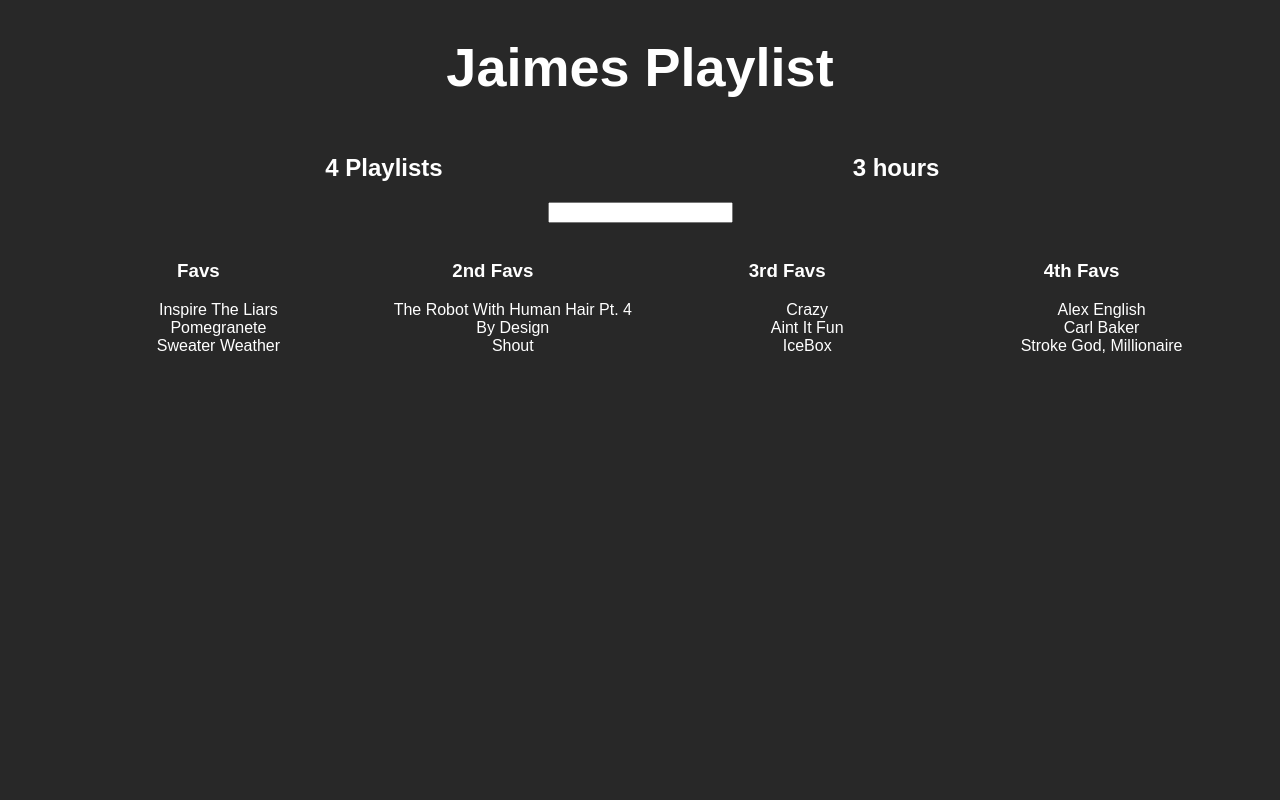
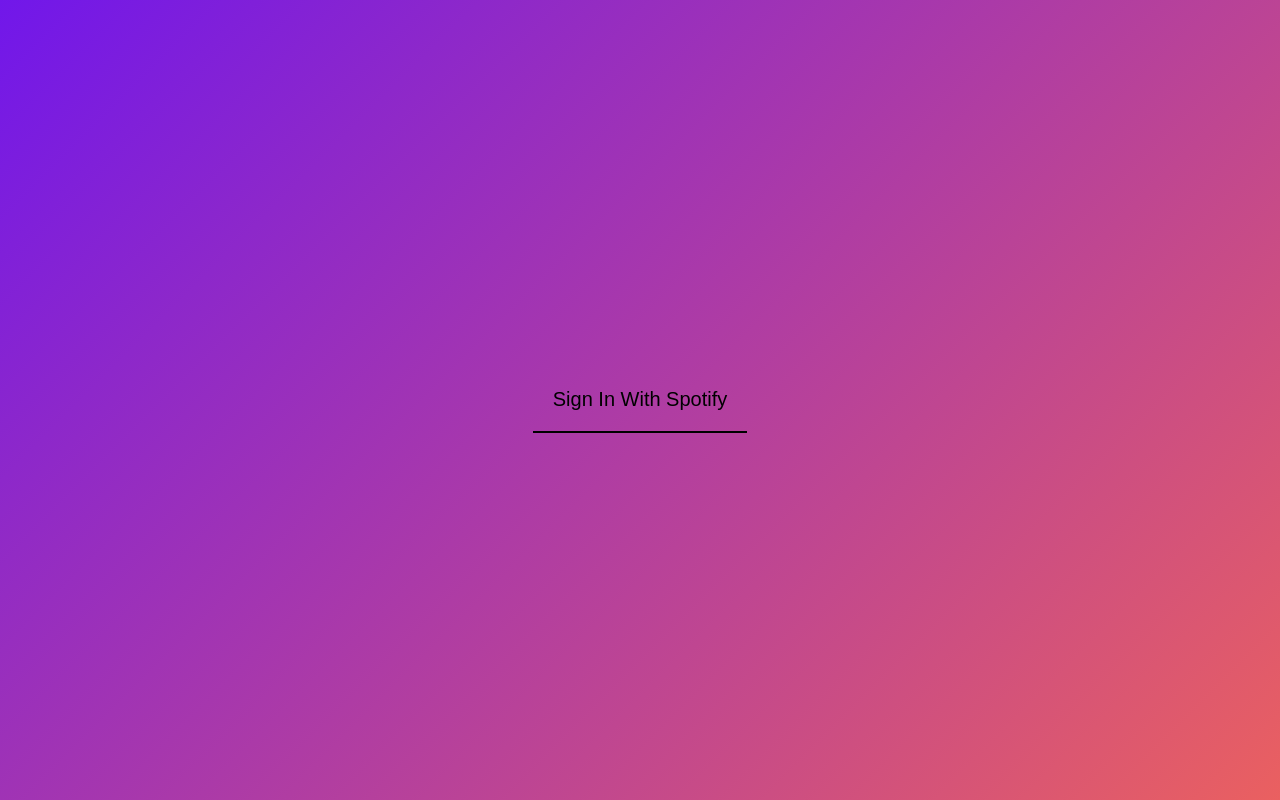
Before and after one commit to jduran616/nu-playlist, a React (Create React App) app: page / in a window 1280 px wide. Built offline with nearby package versions, Linux system fonts and the light colour scheme.

Commit message:
added user logins

```diff
--- a/src/App.js
+++ b/src/App.js
@@ -5,85 +5,40 @@
 let defaultStyle = {
     color: defaultTextColor
 };
-let fakeSer = {
-  user: {
-    name: 'Jaime',
-    playlists: [
-      {
-        name: 'Favs',
-        songs: [
-          {
-            name: 'Inspire The Liars',
-            duration: 1234
-          },
-          {
-            name: 'Pomegranete',
-            duration: 234
-          },
-          {
-            name: 'Sweater Weather',
-            duration: 120
-          }]
-      },
-      {
-        name: '2nd Favs',
-        songs: [
-          {
-            name: 'The Robot With Human Hair Pt. 4',
-            duration: 321
-          },
-          {
-            name: 'By Design',
-            duration: 876
-          },
-          {
-            name: 'Shout',
-            duration: 2354
-          }
-        ]
-      },
-      {
-        name: '3rd Favs',
-        songs: [
-          {
-            name: 'Crazy',
-            duration: 567
-          },
-          {
-            name: 'Aint It Fun',
-            duration: 2345
-          },
-          {
-            name: 'IceBox',
-            duration: 876
-          }
-        ]
-      },
-      {
-        name: '4th Favs',
-        songs: [
-          {
-            name: 'Alex English',
-            duration: 854
-          },
-          {
-            name: 'Carl Baker',
-            duration: 777
-          },
-          {
-            name: 'Stroke God, Millionaire',
-            duration: 666
-          }
-        ]
-      }
-    ]
-  }
-};
+// let fakeSer = {
+//   user: {
+//     name: 'Jaime',
+//     playlists: [
+//       {
+//         name: 'Favs',
+//         songs: [
+//           {
+//             name: 'Inspire The Liars',
+//             duration: 1234
+//           },
+//           {
+//             name: 'Pomegranete',
+//             duration: 234
+//           },
+//           {
+//             name: 'Sweater Weather',
+//             duration: 120
+//           }
+//         ]
+//       }
+//     ]
+//   }
+// };
 
 class PlaylistCounter extends Component {
   render() {
     return (
-      <div style={{...defaultStyle, width: "40%", display: 'inline-block'}}>
+      <div style={
+        {...defaultStyle,
+          'width': '40%',
+          'display': 'inline-block'
+        }
+      }>
         <h2>{this.props.playlists.length} Playlists</h2>
       </div>
     );
@@ -94,14 +49,20 @@
   render() {
     let allSongs = this.props.playlists.reduce((songs, eachPlaylist) => {
       return songs.concat(eachPlaylist.songs)
-    }, [])
+    }, []);
 
     let totalDuration = allSongs.reduce((sum, eachSong) => {
       return (sum + eachSong.duration)
-    }, 0)
+    }, 0);
 
     return (
-      <div style={{...defaultStyle, width: "40%", display: 'inline-block'}}>
+      <div style={
+        {
+          ...defaultStyle,
+          'width': '40%',
+          'display': 'inline-block'
+        }
+      }>
         <h2>{Math.round(totalDuration/3600)} hours</h2>
       </div>
     );
@@ -111,8 +72,13 @@
 class Filter extends Component {
   render() {
     return(
-      <div style={{...defaultStyle}}>
-        <img/>
+      <div style={
+        {
+          ...defaultStyle,
+          'padding': '20px',
+          'margin': '5px'
+        }
+      }>
         <input type="text" onKeyUp={event => this.props.onTextChange(event.target.value)}/>
       </div>
     );
@@ -121,13 +87,42 @@
 
 class Playlist extends Component {
   render() {
+    let playlist = this.props.playlist;
     return(
-      <div style={{...defaultStyle, width: '23%', display: 'inline-block'}}>
-        <img />
-        <h3 style={{'text-align':'center'}}>{this.props.playlist.name}</h3>
-        <ul>
-          {this.props.playlist.songs.map(song =>
-            <li style={{'text-align':'center', 'list-style':'none'}}>{song.name}</li>
+      <div style={
+        {...defaultStyle,
+          'width': '23%',
+          'display': 'inline-block',
+          'padding': '5px',
+          'verticalAlign': 'middle'
+        }
+      }>
+        <img src={playlist.imageUrl} style={
+          {
+            'height': '64px',
+            'marginTop': '5px'
+          }
+        }/>
+
+        <h3 style={
+          {
+            'textAlign':'center'
+          }
+        }>{playlist.name}</h3>
+
+        <ul style={
+          {
+            'margin': '10px'
+          }
+        }>
+          {playlist.songs.map(song =>
+            <li style={
+              {
+                'textAlign':'center',
+                'listStyle':'none',
+                'paddingTop': '10px'
+              }
+            }>{song.name}</li>
           )}
         </ul>
       </div>
@@ -139,37 +134,85 @@
   constructor() {
     super();
     this.state = {
-      serverData: {},
       filterString: ''
     }
   };
   componentDidMount() {
-    setTimeout(() => {
-      this.setState({serverData: fakeSer});
-    }, 1000);
+    let parsed = new URLSearchParams(window.location.search).get('access_token');
+
+    if(!parsed)
+      return;
+
+    fetch('https://api.spotify.com/v1/me', {
+      headers: {'Authorization' : 'Bearer ' + parsed}
+    }).then(response => response.json())
+    .then(data => this.setState({
+      user: {
+        name: data.display_name
+      }
+    }));
+
+    fetch('https://api.spotify.com/v1/me/playlists', {
+      headers: {
+        'Authorization' : 'Bearer ' + parsed
+      }
+    }).then(response => response.json()).then(data => this.setState({
+      playlists: data.items.map(item => {
+        return {
+          name: item.name,
+          imageUrl: item.images[0].url,
+          songs: []
+        }
+      })
+    }))
   };
   render() {
-    let playlistsToRender = this.state.serverData.user ? this.state.serverData.user.playlists.filter(playlist =>
-      playlist.name.toLowerCase().includes(this.state.filterString.toLowerCase())) : []
+    let playlistsToRender = this.state.user &&
+    this.state.playlists
+    ? this.state.playlists.filter(playlist =>
+      playlist.name.toLowerCase().includes(
+        this.state.filterString.toLowerCase()))
+    : []
     return (
       <div className="App">
-        {this.state.serverData.user ?
+        {this.state.user ?
           <div>
-            <h1 style={{...defaultStyle, 'font-size': '54px'}}>
-              {this.state.serverData.user.name}s Playlist
+            <h1 style={
+              {
+                ...defaultStyle,
+                'fontSize': '54px'
+              }
+            }>
+              {this.state.user.name}s Playlist
             </h1>
+              <PlaylistCounter playlists={playlistsToRender}/>
 
-            <PlaylistCounter playlists={playlistsToRender}/>
+              <HoursCounter playlists={playlistsToRender}/>
 
-            <HoursCounter playlists={playlistsToRender}/>
+              <Filter onTextChange={text => this.setState({filterString: text})}/>
 
-            <Filter onTextChange={text => this.setState({filterString: text})}/>
+              {playlistsToRender.map(playlist => <Playlist playlist={playlist}/>)}
 
-            {playlistsToRender.map(playlist =>
-              <Playlist playlist={playlist}/>
-            )}
-
-          </div> : <h1 style={defaultStyle}>'Loading...'</h1>
+          </div> : <div style={
+            {
+              'minHeight': '100vh',
+              'background' : 'linear-gradient(135deg, rgb(113,23,234) 0%, rgb(234,96,96) 100%)',
+              'display': 'flex',
+              'alignItems': 'center',
+              'justifyContent':'center'}
+            }>
+            <button onClick={() => {window.location = window.location.href.includes('localhost')
+              ? 'http://localhost:8888/login'
+              : 'http://nu-playlists-backend.herokuapp.com'}}
+            style={
+              {
+                'fontSize': '20px',
+                'padding': '20px',
+                'background': 'transparent',
+                'border': 'none',
+                'borderBottom' : '2px solid',
+                'cursor': 'pointer'}
+            }>Sign In With Spotify</button></div>
         }
       </div>
     );
```
